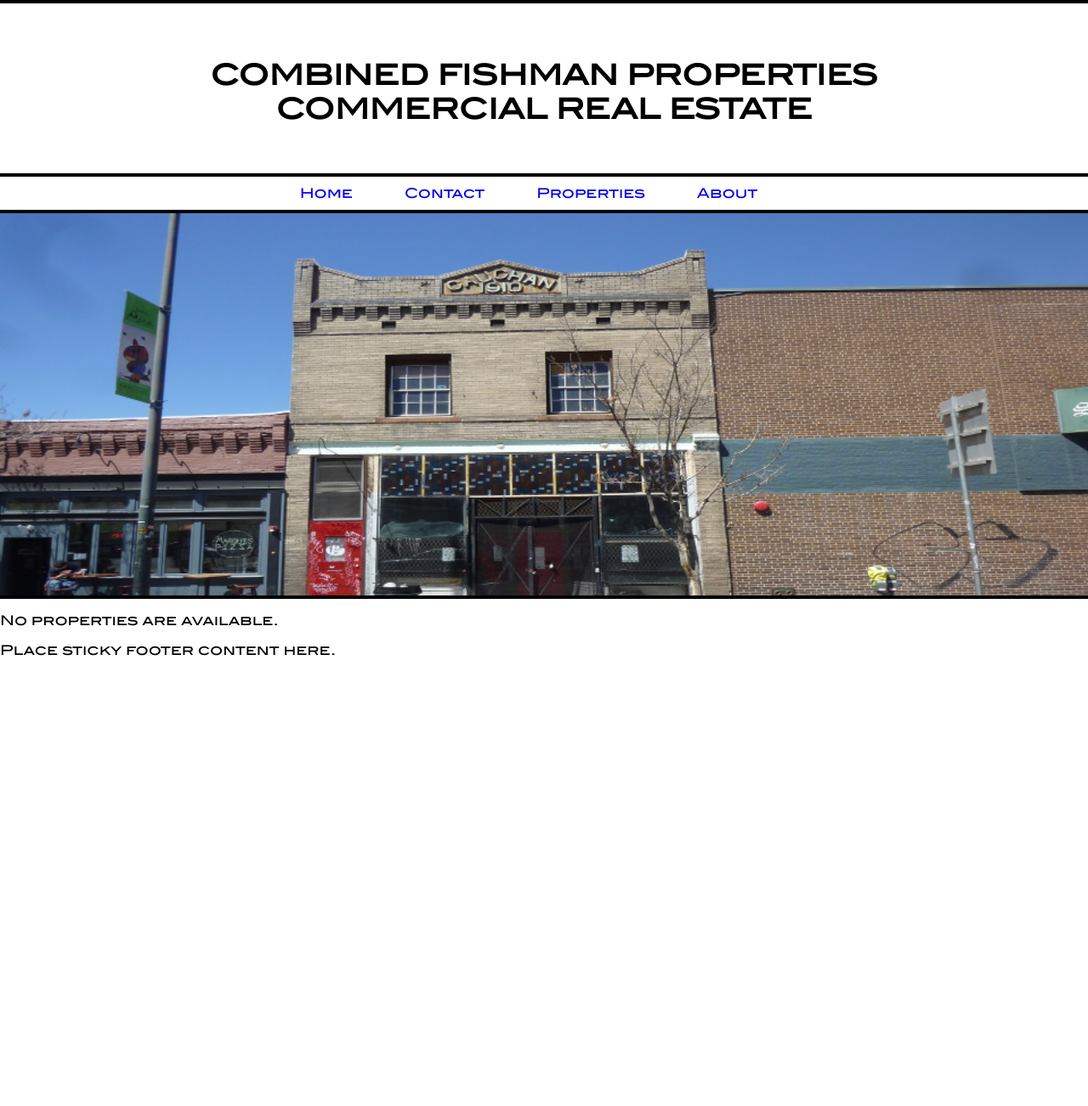
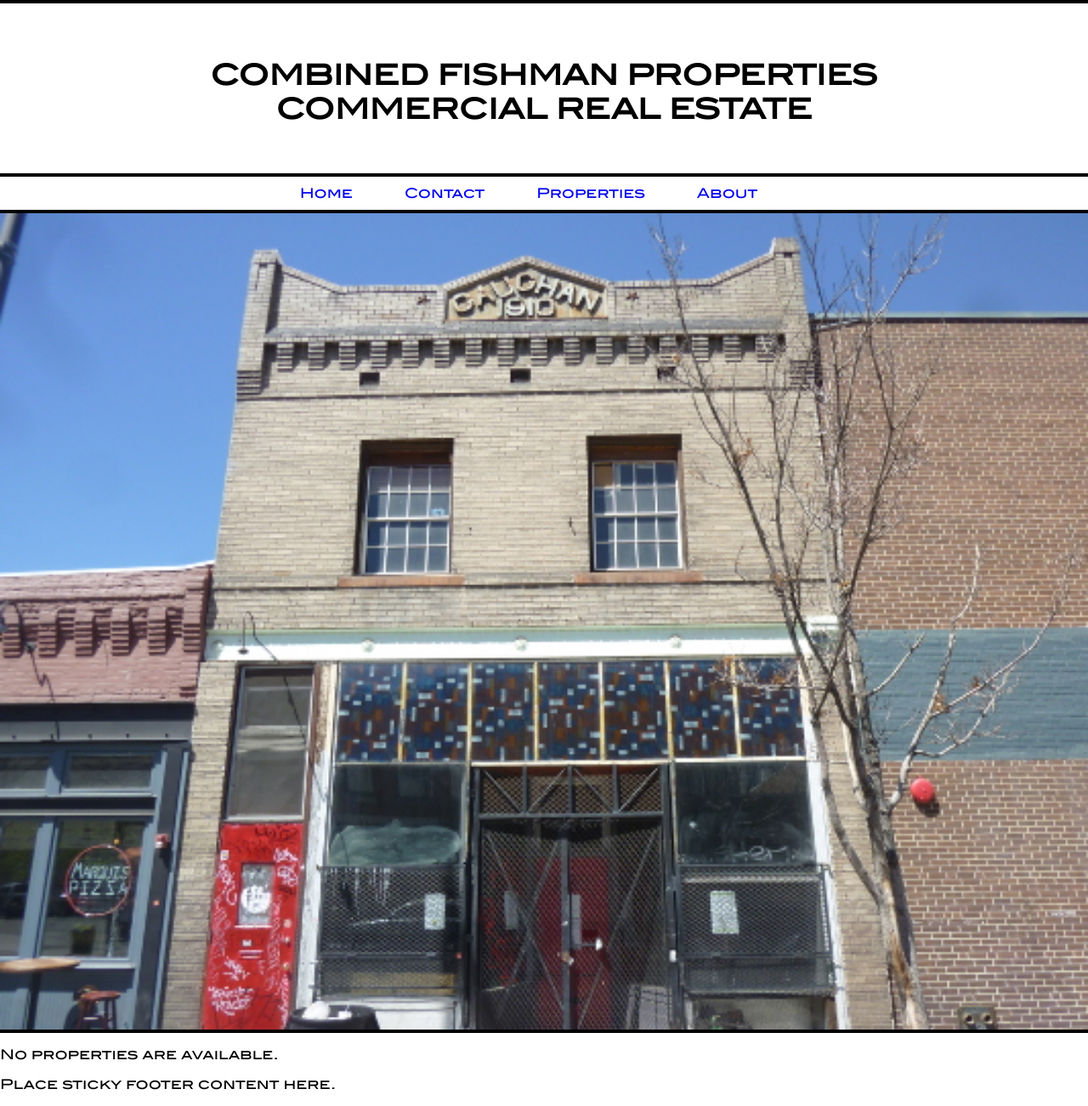
Before and after one commit to benjafishman/CombinedFishmanProperties, a Django app: template properties/templates/properties/home.html in a window 1280 px wide. Shown: the whole page at 85% size. Before the commit the page ends 772 px from the top, so only its background shows below. Run offline with Django 3.2, Linux system fonts and the light colour scheme; the template is opened without the code that fills it, so the values that code supplies are empty; some libraries are stand-ins or nearby versions.

Commit message:
- resolving cherry pick conflicts

```diff
--- a/properties/static/home_style.css
+++ b/properties/static/home_style.css
@@ -9,5 +9,5 @@
 
 #slide-show-wrapper ul {
     max-width: none;
-    height: 450px;
+    max-resolution: 510px;
 }
--- a/properties/templates/properties/home.html
+++ b/properties/templates/properties/home.html
@@ -10,11 +10,8 @@
     <div id="slide-show-wrapper">
     <!-- Slideshow 1 -->
         <ul class="rslides" id="slider1">
-          <li><img src="{% static "images/2015_960x450.jpg" %}" alt="2015"></li>
-          <li><img src="{% static "images/scruphy960x450.jpg" %}" alt="scruphy"></li>
-          <li><img src="{% static "images/zanzbar960x450.jpg" %}" alt="Zanzbar"></li>
-          <li><img src="{% static "images/Armory960x450.jpg" %}" alt="Armory"></li>
-          <li><img src="{% static "images/tattoo960x450.jpg" %}" alt="tattoo"></li>
+          <li><img src="{% static "images/2015_533x400.jpg" %}" alt="2015"></li>
+          <li><img src="{% static "images/armory412x510.jpg" %}" alt="armory"></li>
         </ul>
     </div>
     {% if properties %}
```
Also changed, not shown: properties/static/images/2015_533x400.jpg (added), properties/static/images/armory412x510.jpg (added).
